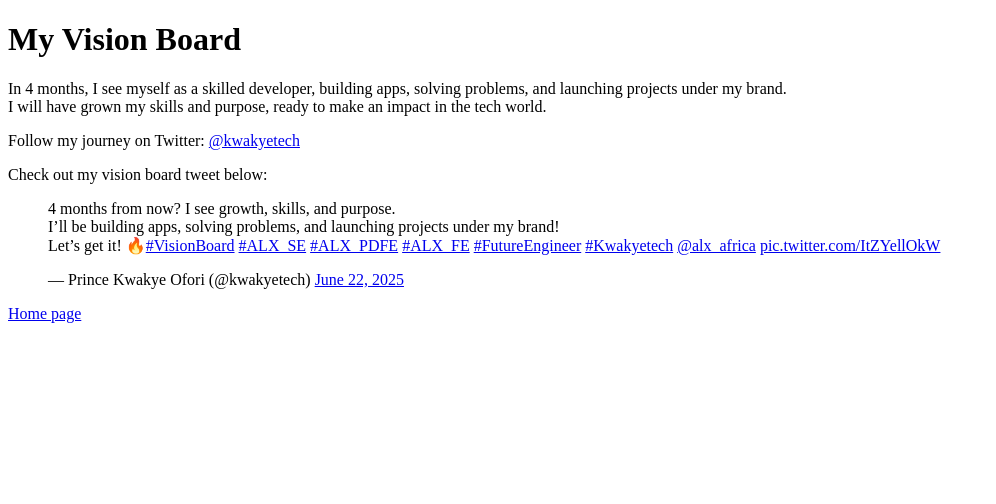
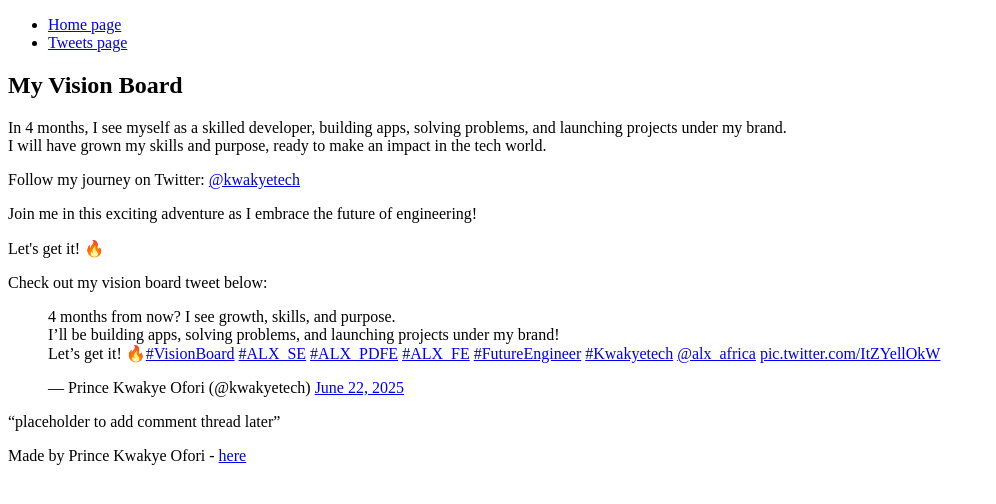
Before and after one commit to kwakyetech/My_First_Portfolio, a plain HTML site: page html_basic/tweets.html in a window 1280 px wide. Shown: the whole page, without its empty margins (0-996 px from the left). Drawn offline with Linux system fonts and the light colour scheme.

Commit message:
Update index.html and tweets.html with consistent structure: header nav, main (article & aside), and footer

```diff
--- a/html_basic/tweets.html
+++ b/html_basic/tweets.html
@@ -6,13 +6,31 @@
     <title>Basic HTML</title>
 </head>
 <body>
-    <h1>My Vision Board</h1>
-    <p>In 4 months, I see myself as a skilled developer, building apps, solving problems, and launching projects under my brand. <br> I will have grown my skills and purpose, ready to make an impact in the tech world.</p>
-    <p>Follow my journey on Twitter: <a href="https://twitter.com/kwakyetech" target="_blank">@kwakyetech</a></p>
-    <p>Check out my vision board tweet below:</p>
+    <header>
+        <ul>
+            <li><a href="index.html">Home page</a></li>
+            <li><a href="tweets.html">Tweets page</a></li>
+        </ul>
+    </header>
+    <main>
+        <article>
+            <h1>My Vision Board</h1>
+            <p>In 4 months, I see myself as a skilled developer, building apps, solving problems, and launching projects under my brand. <br> I will have grown my skills and purpose, ready to make an impact in the tech world.</p>
+            <p>Follow my journey on Twitter: <a href="https://twitter.com/kwakyetech" target="_blank">@kwakyetech</a></p>
+            <p>Join me in this exciting adventure as I embrace the future of engineering!</p>
+            <p>Let's get it! 🔥</p>
+            <p>Check out my vision board tweet below:</p>
+            <blockquote class="twitter-tweet"><p lang="en" dir="ltr">4 months from now? I see growth, skills, and purpose.<br>I’ll be building apps, solving problems, and launching projects under my brand!<br>Let’s get it! 🔥<a href="https://twitter.com/hashtag/VisionBoard?src=hash&amp;ref_src=twsrc%5Etfw">#VisionBoard</a> <a href="https://twitter.com/hashtag/ALX_SE?src=hash&amp;ref_src=twsrc%5Etfw">#ALX_SE</a> <a href="https://twitter.com/hashtag/ALX_PDFE?src=hash&amp;ref_src=twsrc%5Etfw">#ALX_PDFE</a> <a href="https://twitter.com/hashtag/ALX_FE?src=hash&amp;ref_src=twsrc%5Etfw">#ALX_FE</a> <a href="https://twitter.com/hashtag/FutureEngineer?src=hash&amp;ref_src=twsrc%5Etfw">#FutureEngineer</a> <a href="https://twitter.com/hashtag/Kwakyetech?src=hash&amp;ref_src=twsrc%5Etfw">#Kwakyetech</a> <a href="https://twitter.com/alx_africa?ref_src=twsrc%5Etfw">@alx_africa</a> <a href="https://t.co/ItZYellOkW">pic.twitter.com/ItZYellOkW</a></p>&mdash; Prince Kwakye Ofori (@kwakyetech) <a href="https://twitter.com/kwakyetech/status/1936808011235799249?ref_src=twsrc%5Etfw">June 22, 2025</a></blockquote> <script async src="https://platform.twitter.com/widgets.js" charset="utf-8"></script>
+        </article>
+        <aside>
+            <p>“placeholder to add comment thread later”</p>
+        </aside>
+    </main>
+    <footer>
+        <p>Made by Prince Kwakye Ofori - <a href="https://www.linkedin.com/in/prince-kwakye-ofori-730060195/" target="_blank">here</a></p>
+    </footer>
 
-    <blockquote class="twitter-tweet"><p lang="en" dir="ltr">4 months from now? I see growth, skills, and purpose.<br>I’ll be building apps, solving problems, and launching projects under my brand!<br>Let’s get it! 🔥<a href="https://twitter.com/hashtag/VisionBoard?src=hash&amp;ref_src=twsrc%5Etfw">#VisionBoard</a> <a href="https://twitter.com/hashtag/ALX_SE?src=hash&amp;ref_src=twsrc%5Etfw">#ALX_SE</a> <a href="https://twitter.com/hashtag/ALX_PDFE?src=hash&amp;ref_src=twsrc%5Etfw">#ALX_PDFE</a> <a href="https://twitter.com/hashtag/ALX_FE?src=hash&amp;ref_src=twsrc%5Etfw">#ALX_FE</a> <a href="https://twitter.com/hashtag/FutureEngineer?src=hash&amp;ref_src=twsrc%5Etfw">#FutureEngineer</a> <a href="https://twitter.com/hashtag/Kwakyetech?src=hash&amp;ref_src=twsrc%5Etfw">#Kwakyetech</a> <a href="https://twitter.com/alx_africa?ref_src=twsrc%5Etfw">@alx_africa</a> <a href="https://t.co/ItZYellOkW">pic.twitter.com/ItZYellOkW</a></p>&mdash; Prince Kwakye Ofori (@kwakyetech) <a href="https://twitter.com/kwakyetech/status/1936808011235799249?ref_src=twsrc%5Etfw">June 22, 2025</a></blockquote> <script async src="https://platform.twitter.com/widgets.js" charset="utf-8"></script>
 
-    <a href="index.html">Home page</a>
+
 </body>
 </html>
```
Also changed, not shown: html_basic/index.html (+17 -3 lines).
